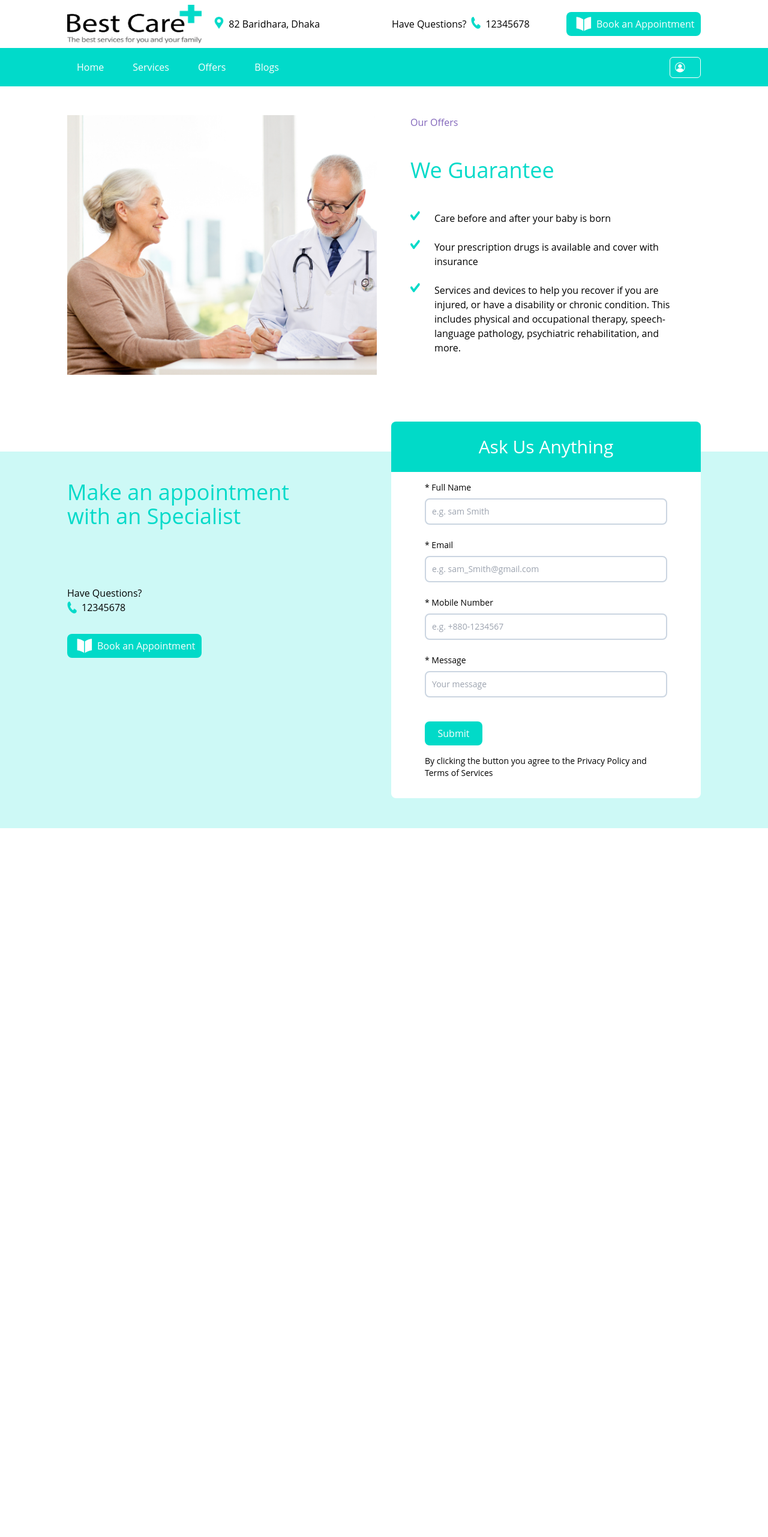
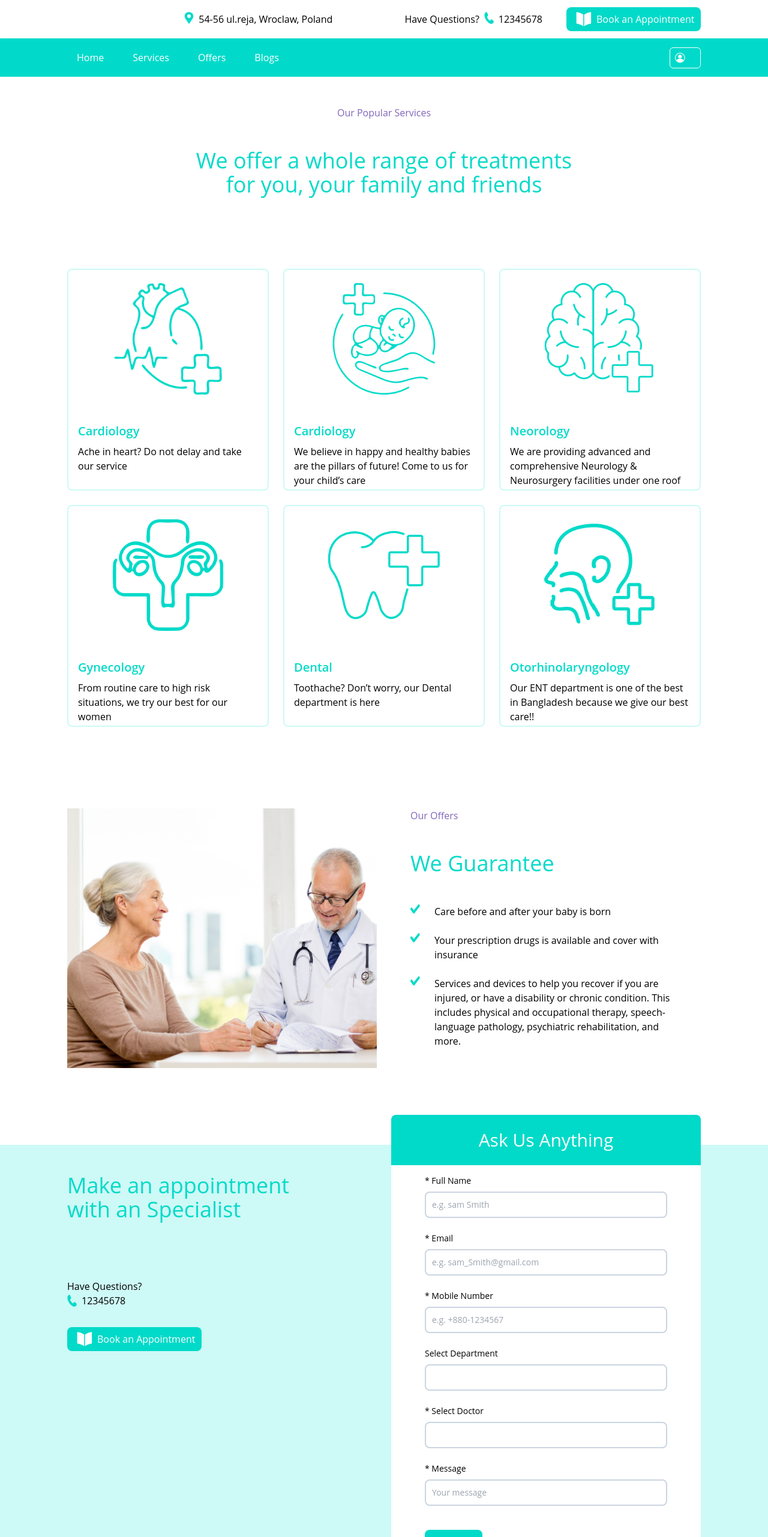
Before and after one commit to Naomy95/mediconnect_solution_frontend, a React (Vite) app: page /services in a window 1280 px wide. Shown: the top 2563 px of the page at 60% size. Before the commit the page ends 1381 px from the top, so only its background shows below. Built offline with nearby package versions, Linux system fonts and the light colour scheme.

Commit message:
fixed navbar

```diff
--- a/src/assets/components/servicepage/Gurantee.jsx
+++ /dev/null
@@ -1,27 +0,0 @@
-import React from 'react'
-import guarantee from '../../assets/images/guarantee.png'
-import tick from '../../assets/images/tick.png'
-
-const Gurantee = () => {
-  return (
-    <div className='bg-white grid grid-cols-1 lg:grid-cols-2 px-4 lg:px-28 md:px-12 gap-6 py-12'>
-<img src={guarantee} alt="" />
-<div className='lg:px-8'>
-<p className="text-text lg:pb-12 pb-4 text-sm lg:text-base font-sans font-medium leading-10 text-start">
-        Our Offers
-      </p>
-      <p className="text-headerText text-2xl lg:text-4xl font-sans font-medium leading-10 text-start">
-        We Guarantee
-      </p>
-      <ul className='pt-12'>
-<li className='flex mb-6 text-black font-sans text-base'><img src={tick} className="pr-6 w-10 h-4"></img><p> Care before and after your baby is born</p></li>
-<li className='flex mb-6 text-black font-sans text-base'><img src={tick} className="pr-6 w-10 h-4"></img><p> Your prescription drugs is available and cover with insurance</p></li>
-<li className='flex mb-6 text-black font-sans text-base'><img src={tick} className="pr-6 w-10 h-4"></img><p> Services and devices to help you recover if you are injured, or have a disability or chronic condition. This includes physical and occupational therapy, speech-language pathology, psychiatric rehabilitation, and more.</p></li>
-
-      </ul>
-</div>
-    </div>
-  )
-}
-
-export default Gurantee
--- a/src/components/common/Appointment.jsx
+++ b/src/components/common/Appointment.jsx
@@ -80,6 +80,40 @@ const Appointment = () => {
           ></input>
         </div>
 
+        <div className="mb-6">
+          <label
+            htmlFor="email"
+            className="block mb-2 text-sm font-medium text-black"
+          >
+            Select Department
+          </label>
+          <input
+            type="text"
+            id="department"
+
+            className="border-[2px] border-slate-300 text-gray-900 text-sm rounded-lg focus:ring-slate-500 focus:border-slate-500 block w-full p-2.5"
+            required
+          ></input>
+        </div>
+
+        <div className="mb-6">
+          <label
+            htmlFor="email"
+            className="block mb-2 text-sm font-medium text-black"
+          >
+            * Select Doctor
+          </label>
+          <input
+            type="text"
+            id="doctor"
+
+            className="border-[2px] border-slate-300 text-gray-900 text-sm rounded-lg focus:ring-slate-500 focus:border-slate-500 block w-full p-2.5"
+            required
+          ></input>
+        </div>
+
+
+
        <div className="mb-6">
           <label
             htmlFor="message"
--- a/src/components/common/Footer.jsx
+++ b/src/components/common/Footer.jsx
@@ -27,7 +27,7 @@ const Footer = () => {
 <div className="flex mb-2 text-white font-sans items-center">
             <img src={location} className="mr-2 w-4 h-5 " alt="" />
             <p className="text-md font-normal font-sans text-white">
-              82 Baridhara, Dhaka
+            54-56 ul.reja, Wroclaw, Poland
             </p>
           </div>
           <div className="flex mb-2 text-white font-sans items-center">
--- a/src/components/common/Navbar.jsx
+++ b/src/components/common/Navbar.jsx
@@ -17,13 +17,13 @@ const Navbar = () => {
     <div className="bg-black">
       <div className="navbar bg-base-100 px-2  py-2 hidden lg:flex lg:px-28">
         <div className="navbar-start">
-          <img src={logo} className="h-16 w-56" alt="Best Care" />
+          {/* <img src={logo} className="h-16 w-56" alt="Best Care" /> */}
         </div>
         <div className="navbar-center hidden lg:flex ">
           <div className="flex mr-20">
             <img src={location} className="mr-2 w-4 h-5" alt="" />
             <p className="text-md font-normal font-sans text-black">
-              82 Baridhara, Dhaka
+              54-56 ul.reja, Wroclaw, Poland
             </p>
           </div>
           <div className="flex px-10">
--- /dev/null
+++ b/src/components/common/PopularServices.jsx
@@ -0,0 +1,116 @@
+import React from "react";
+import otorhinolaryngology from "../../assets/images/logo_Otorhinolaryngology.png";
+import padiatric from "../../assets/images/logo_padiatric.png";
+import neorology from "../../assets/images/logo_neorology.png";
+import gynecology from "../../assets/images/logo_gynecology.png";
+import cardiology from "../../assets/images/logo_cardiology.png";
+import dental from "../../assets/images/logo_dental.png";
+
+const PopularServices = () => {
+  return (
+    <div className="py-12 px-4 lg:px-28 bg-white">
+      <p className="text-text lg:pb-12 pb-4 text-sm lg:text-base font-sans font-medium leading-10 text-center">
+        Our Popular Services
+      </p>
+      <p className="text-headerText text-2xl lg:text-4xl font-sans font-medium leading-10 text-center">
+        We offer a whole range of treatments
+      </p>
+
+      <p className="text-headerText text-2xl lg:text-4xl font-sans font-medium leading-10 text-center">
+        for you, your family and friends
+      </p>
+
+      <div className="grid grid-cols-1 lg:grid-cols-3 gap-6 py-10"></div>  <div className="grid grid-cols-1 lg:grid-cols-3 gap-6 py-10">
+
+        <div className="border-[2px] border-hoverBackground rounded-lg px-4 pb-8">
+          <div className="flex items-center justify-center  h-4/6 pt-2">
+            {" "}
+            <img className=" w-[186px]" src={cardiology} alt="" />
+          </div>
+          <p className="text-headerText text-xl font-semibold text-start pt-8">
+            Cardiology
+          </p>
+          <p className="text-black text-base font-medium text-start pt-2">
+            Ache in heart? Do not delay and take our service
+          </p>
+        </div>
+
+        <div className="border-[2px] border-hoverBackground rounded-lg px-4 pb-8">
+          <div className="flex items-center justify-center  h-4/6 pt-2">
+            {" "}
+            <img className=" w-[186px]" src={padiatric} alt="" />
+          </div>
+          <p className="text-headerText text-xl font-semibold text-start pt-8">
+            Cardiology
+          </p>
+          <p className="text-black text-base font-medium text-start pt-2">
+          We believe in happy and healthy babies
+are the pillars of future!
+Come to us for your child’s care
+          </p>
+        </div>
+
+        <div className="border-[2px] border-hoverBackground rounded-lg px-4 pb-8">
+          <div className="flex items-center justify-center  h-4/6 pt-2">
+            {" "}
+            <img className=" w-[186px]" src={neorology} alt="" />
+          </div>
+          <p className="text-headerText text-xl font-semibold text-start pt-8">
+            Neorology
+          </p>
+          <p className="text-black text-base font-medium text-start pt-2">
+          We are providing advanced and
+comprehensive Neurology &
+Neurosurgery facilities under one roof
+          </p>
+        </div>
+
+        <div className="border-[2px] border-hoverBackground rounded-lg px-4 pb-8">
+          <div className="flex items-center justify-center  h-4/6 pt-2">
+            {" "}
+            <img className=" w-[186px]" src={gynecology} alt="" />
+          </div>
+          <p className="text-headerText text-xl font-semibold text-start pt-8">
+            Gynecology
+          </p>
+          <p className="text-black text-base font-medium text-start pt-2">
+          From routine care to high risk situations,
+we try our best for our women
+          </p>
+        </div>
+
+        <div className="border-[2px] border-hoverBackground rounded-lg px-4 pb-8">
+          <div className="flex items-center justify-center  h-4/6 pt-2">
+            {" "}
+            <img className=" w-[186px]" src={dental} alt="" />
+          </div>
+          <p className="text-headerText text-xl font-semibold text-start pt-8">
+            Dental
+          </p>
+          <p className="text-black text-base font-medium text-start pt-2">
+          Toothache? Don’t worry, our Dental
+department is here
+          </p>
+        </div>
+
+        <div className="border-[2px] border-hoverBackground rounded-lg px-4 pb-8">
+          <div className="flex items-center justify-center  h-4/6 pt-2">
+            {" "}
+            <img className=" w-[186px]" src={otorhinolaryngology} alt="" />
+          </div>
+          <p className="text-headerText text-xl font-semibold text-start pt-8">
+          Otorhinolaryngology
+          </p>
+          <p className="text-black text-base font-medium text-start pt-2">
+          Our ENT department is one of the best
+in Bangladesh because we give our best
+care!!
+          </p>
+        </div>
+
+      </div>
+    </div>
+  );
+};
+
+export default PopularServices;
--- a/src/components/landingpage/Header.css
+++ b/src/components/landingpage/Header.css
@@ -0,0 +1,17 @@
+.header{
+
+    height: 700px;
+    background-image: url("https://i.ibb.co/qDPPJmK/banner.png");
+    background-repeat: no-repeat;
+    background-size: contain;
+    background-position: center;
+}
+
+
+@media only screen and (max-width: 800px) {
+   .header{
+    height: 400px;
+    background-image: url("https://i.ibb.co/3dfZKQD/Group.png");
+
+   }
+  }
--- a/src/pages/LandingPage.jsx
+++ b/src/pages/LandingPage.jsx
@@ -1,9 +1,9 @@
 import React from 'react'
 import Appointment from '../components/common/Appointment'
-// import Footer from '../components/common/Footer'
+import Footer from '../components/common/Footer'
 // import HeaderOffer from '../components/common/HeaderOffer'
 import Navbar from '../components/common/Navbar'
-// import PopularServices from '../components/common/PopularServices'
+import PopularServices from '../components/common/PopularServices'
 import Header from '../components/landingpage/Header'
 import Proffessionals from '../components/landingpage/Proffessionals'
 import Reviews from '../components/landingpage/Reviews'
@@ -18,13 +18,13 @@ const LandingPage = () => {
             {/* <HeaderOffer /> */}
 
         <Header />
-        {/* <PopularServices /> */}
+        <PopularServices />
         <Reviews />
         <Proffessionals />
        <div id='appointment'>
        <Appointment />
        </div>
-        {/* <Footer /> */}
+        <Footer />
     </div>
   )
 }
--- a/src/pages/ServicePage.jsx
+++ b/src/pages/ServicePage.jsx
@@ -1,9 +1,9 @@
 import React from 'react'
 import Appointment from '../components/common/Appointment'
-// import Footer from '../components/common/Footer'
+import Footer from '../components/common/Footer'
 
 import Navbar from '../components/common/Navbar'
-// import PopularServices from '../components/common/PopularServices'
+import PopularServices from '../components/common/PopularServices'
 import Header from '../components/landingpage/Header'
 import Gurantee from '../components/servicepage/Gurantee'
 
@@ -12,12 +12,12 @@ const ServicePage = () => {
     <div>
         <Navbar />
 
-        {/* <PopularServices /> */}
+        <PopularServices />
         <Gurantee />
        <div className='pt-20' id='appointment'>
        <Appointment />
        </div>
-        {/* <Footer /> */}
+        <Footer />
     </div>
   )
 }
```
